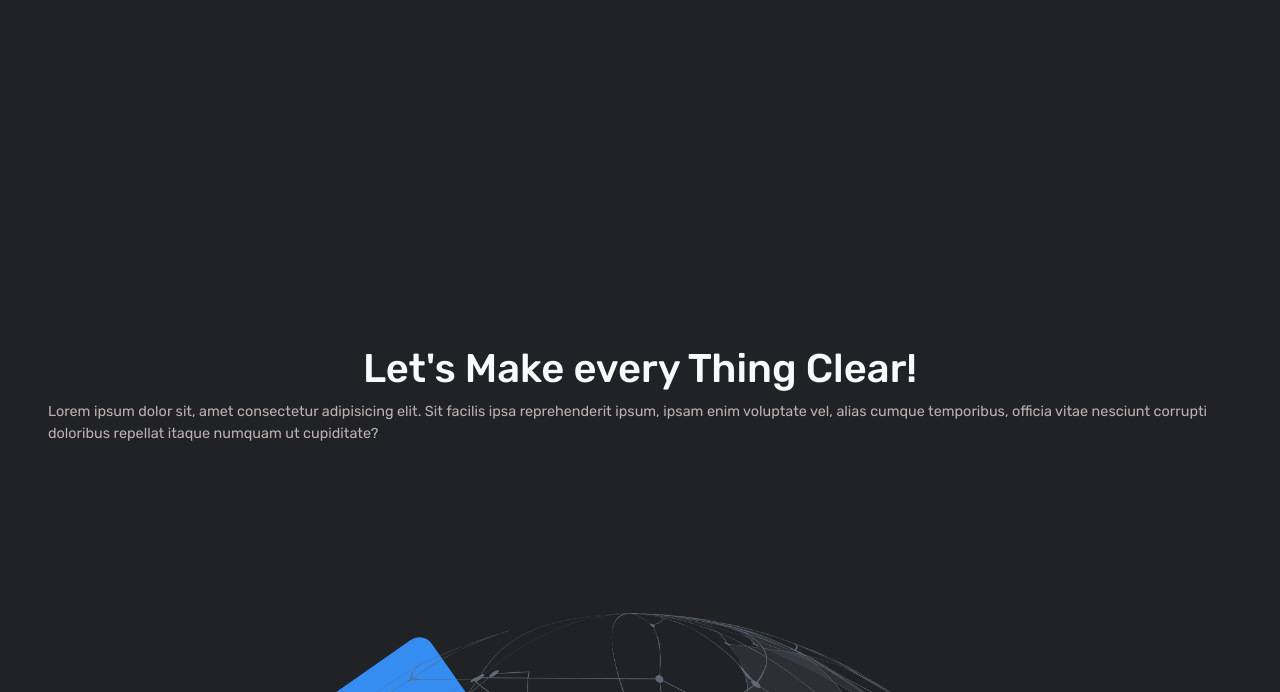
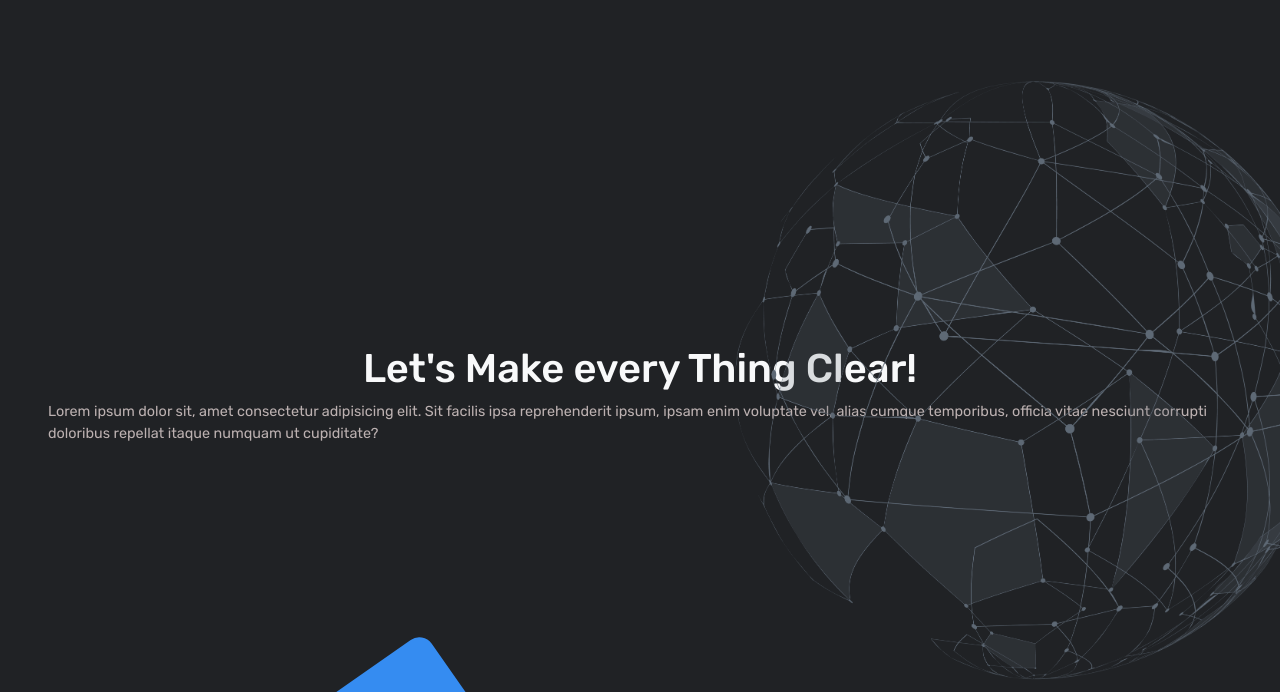
Before and after one commit to atiqullahsadeqi/perfect-design, a plain HTML site: page about.html in a window 1280 px wide. Shown: the part 53-745 px from the top of the page. Drawn offline with nearby package versions, Linux system fonts and the light colour scheme; grey boxes are pictures that could not be loaded.

Commit message:
About Updae

```diff
--- a/css/style.css
+++ b/css/style.css
@@ -473,11 +473,19 @@ footer p{
 
 /* About page */
 .about{
-    background: url('../assets/about.png');
+    /* width: 100%; */
+    height: 100vh;
+    position: relative;
+    overflow: hidden;
+}
+.about::before{
+    content: '';
+    height: 100%;
+    width: 50%;
+    background: url('../assets/about.png') ;
+    position: absolute;
     background-size: cover;
-    background-position: 0% -100% ;
-    background-repeat: no-repeat;
-    height: 100vh;
+    right: 0;
 }
 .self-a{
     margin-top: -100px;
```
